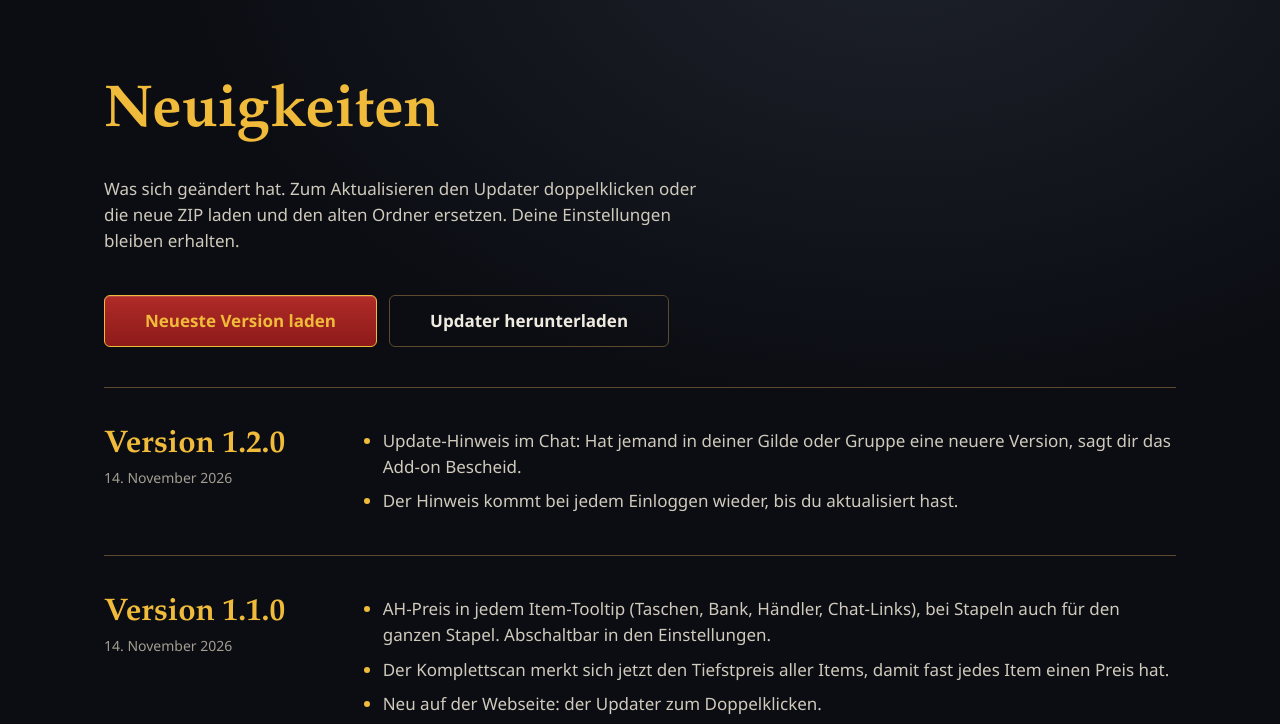
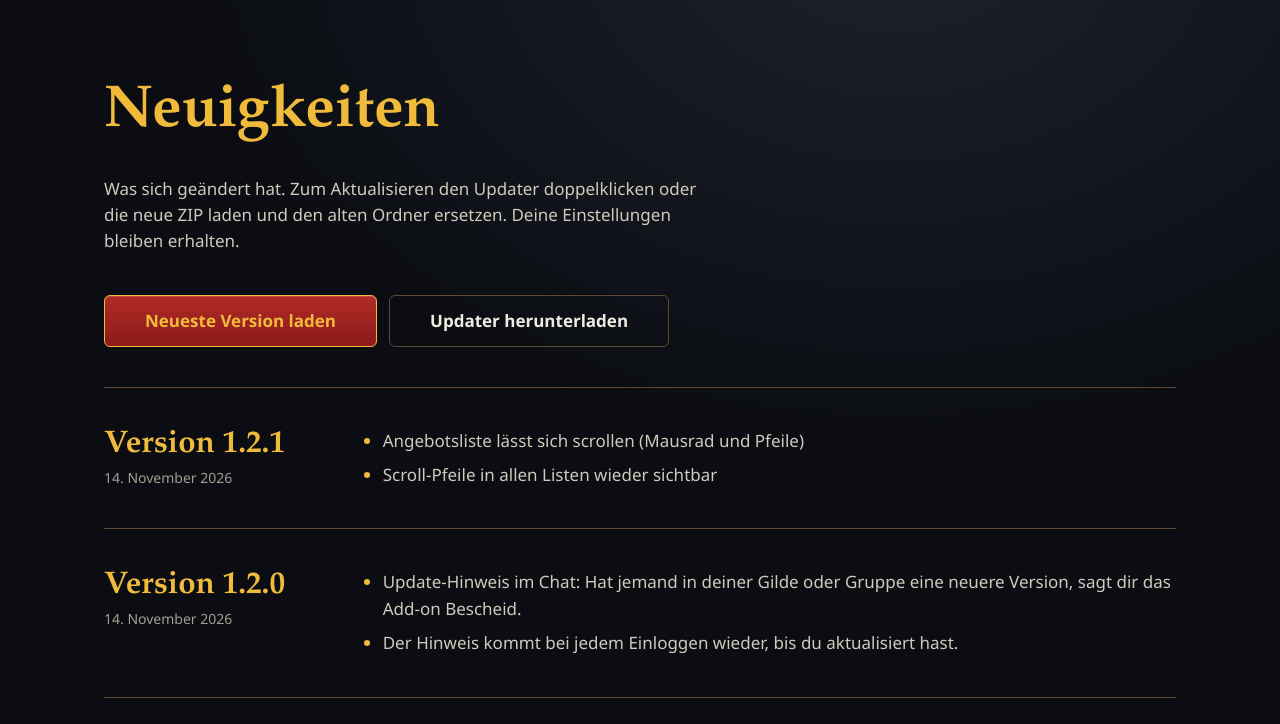
Before and after one commit to TS-Auctionator/ts-auctionator.github.io, a plain HTML site: page neuigkeiten.html in a window 1280 px wide. Shown: the part 76-800 px from the top of the page. Drawn offline with Linux system fonts and the light colour scheme.

Commit message:
Version 1.2.1

```diff
--- a/neuigkeiten.html
+++ b/neuigkeiten.html
@@ -32,6 +32,16 @@
     </div>
 
     <!-- Neue Versionen hier oben einfügen -->
+    <article class="release">
+      <div>
+        <h2>Version 1.2.1</h2>
+        <time datetime="2026-11-14">14. November 2026</time>
+      </div>
+      <ul>
+        <li>Angebotsliste lässt sich scrollen (Mausrad und Pfeile)</li>
+        <li>Scroll-Pfeile in allen Listen wieder sichtbar</li>
+      </ul>
+    </article>
     <article class="release">
       <div>
         <h2>Version 1.2.0</h2>
```
